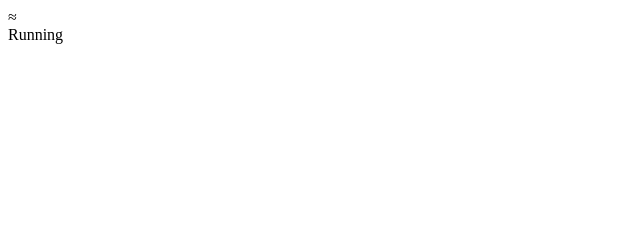
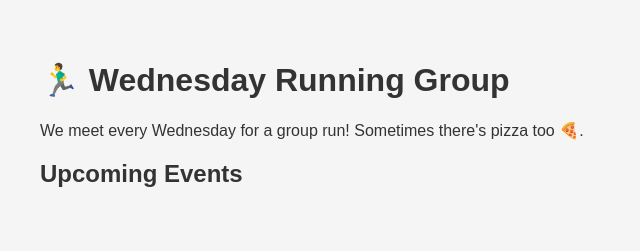
Before and after one commit to run-kmc/run-kmc.github.io, a plain HTML site: page index.html in a window 1280 px wide. Shown: the whole page, without its empty margins (0-640 px from the left). Drawn offline with Linux system fonts and the light colour scheme; no server answers.

Commit message:
Update index.html

```diff
--- a/index.html
+++ b/index.html
@@ -1,7 +1,18 @@
-<html>
-  <header>
-    <title>Run KMC</title>≈</header>
-  <body>
-    Running
-  </body>
+<!DOCTYPE html>
+<html lang="en">
+<head>
+  <meta charset="UTF-8" />
+  <meta name="viewport" content="width=device-width, initial-scale=1.0"/>
+  <title>Wednesday Running Group</title>
+  <link rel="stylesheet" href="style.css" />
+</head>
+<body>
+  <h1>🏃‍♂️ Wednesday Running Group</h1>
+  <p>We meet every Wednesday for a group run! Sometimes there's pizza too 🍕.</p>
+
+  <h2>Upcoming Events</h2>
+  <ul id="events-list"></ul>
+
+  <script src="script.js"></script>
+</body>
 </html>
```
